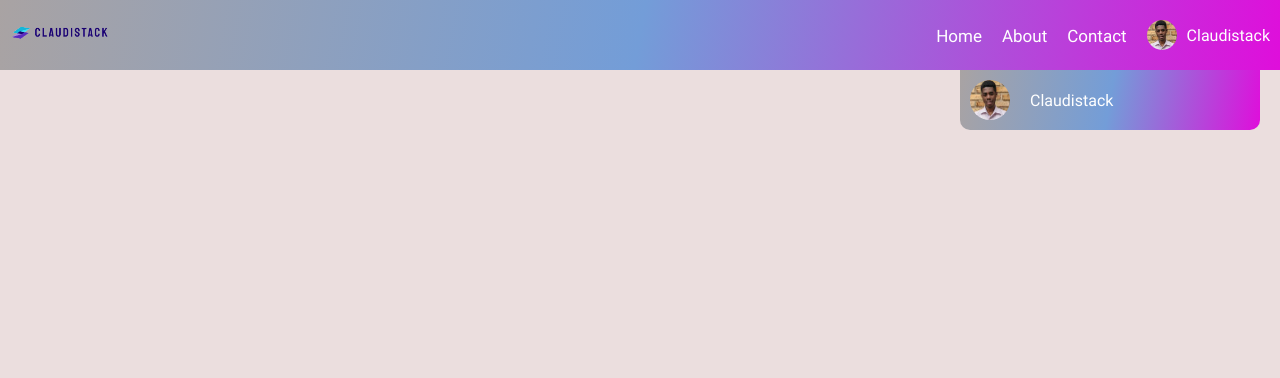
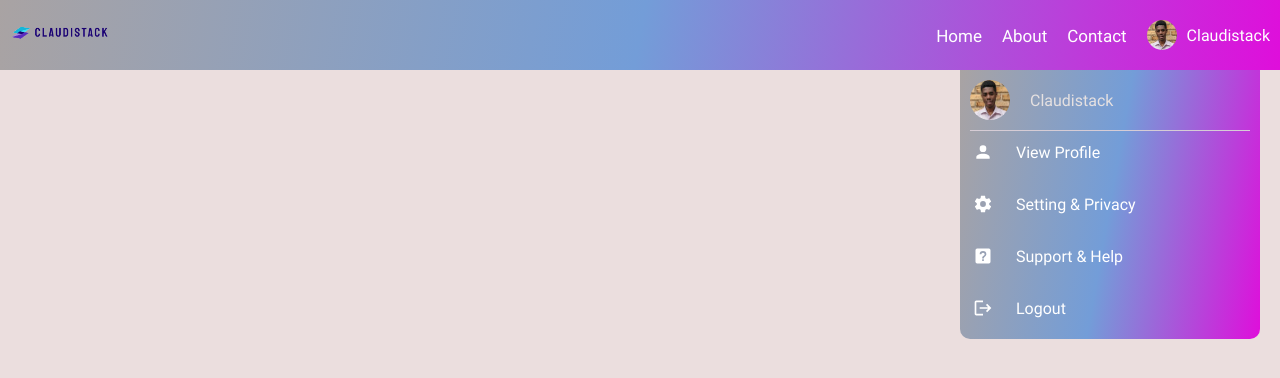
Before and after one commit to HEKNOWSME/HTML_CSS_JAVASCRIPT_PROJECTS, a plain HTML site: page dropDownList/index.html in a window 1280 px wide. Drawn offline with Linux system fonts and the light colour scheme.

Commit message:
adding Icons and media

```diff
--- a/dropDownList/index.html
+++ b/dropDownList/index.html
@@ -25,7 +25,38 @@
          <span>Claudistack</span>
       </header>
       <div class="content">
-
+         <div class="media" href="">
+            <div class="icon-container">
+               <svg class="icon">
+                  <use href="./images/sprite.svg#account"></use>
+               </svg>
+            </div>
+            <a  href="#">View Profile</a>
+         </div>
+         <div class="media" href="">
+            <div class="icon-container">
+               <svg class="icon">
+                  <use href="./images/sprite.svg#setting"></use>
+               </svg>
+            </div>
+            <a  href="#">Setting & Privacy</a>
+         </div>
+         <div class="media" href="">
+            <div class="icon-container">
+               <svg class="icon">
+                  <use href="./images/sprite.svg#help"></use>
+               </svg>
+            </div>
+            <a  href="#">Support & Help</a>
+         </div>
+         <div class="media" href="">
+            <div class="icon-container">
+               <svg class="icon">
+                  <use href="./images/sprite.svg#logout"></use>
+               </svg>
+            </div>
+            <a  href="#">Logout</a>
+         </div>
       </div>
    </div>
 </body>
--- a/dropDownList/style/styles.css
+++ b/dropDownList/style/styles.css
@@ -27,6 +27,9 @@ html {
    font-size: 1.6rem;
    font-family: "roboto", Arial, Helvetica, sans-serif;
    text-decoration: none;
+}
+a {
+    color: #fff;
 }
 body {
     background-color: #ebdede;
@@ -73,14 +76,38 @@ body {
     margin-right: 2rem;
     border-radius: 0 0 1rem 1rem;
 }
+
 .header {
     display: flex;
     align-items: center;
     gap: 2rem;
-    color: #fff;
+    color: #e6e1e1;
 }
 .header .img {
     width: 4rem;
     height: 4rem;
     border-radius: 100%;
+
 }
+.icon-container {
+    border-radius: 100%;
+    display: flex;
+    align-self: center;
+    justify-content: center;
+    padding: .3rem;
+}
+.icon {
+    width: 2rem;
+    height: 2rem;
+    fill: #fff;
+}
+.media {
+    display: flex;
+    align-items: center;
+    gap: 2rem;
+    padding: .8rem 0;
+    margin-top: 1rem;
+}
+.media:first-of-type {
+    border-top: 1px solid #d6ccd5;
+}
```
Also changed, not shown: dropDownList/images/sprite.svg (added).
